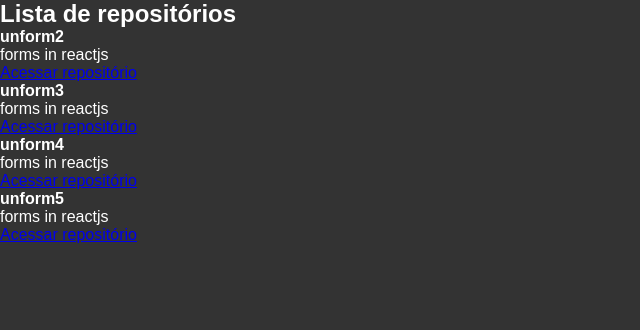
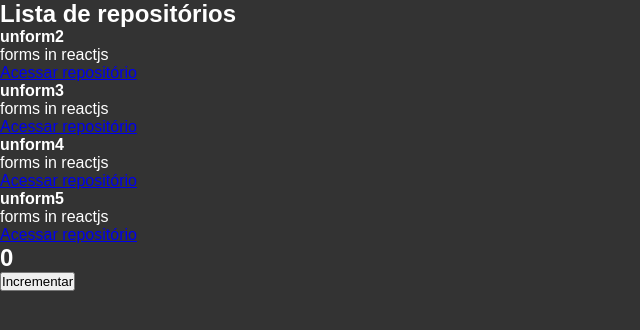
Before and after one commit to gabrieljony/curso-ignite, a React app in the folder reactjs/01-github-explore/: page / in a window 1280 px wide. Shown: the top 330 px of the page, without its empty margins (0-640 px from the left). Built offline with nearby package versions, Linux system fonts and the light colour scheme.

Commit message:
03 - Estado do componente

```diff
--- a/reactjs/01-github-explore/src/App.jsx
+++ b/reactjs/01-github-explore/src/App.jsx
@@ -1,8 +1,14 @@
 import { RepositoryList } from './components/RepositoryList';
+import { Counter } from './components/Counter';
 import './styles/global.scss';
 
 export function App() {
     // throw new Error('Eita Giovanna, o forninho caiu.')
 
-    return <RepositoryList />
+    return (
+        <>
+            <RepositoryList />
+            <Counter />
+        </>
+    )
 }
--- /dev/null
+++ b/reactjs/01-github-explore/src/components/Counter.jsx
@@ -0,0 +1,22 @@
+import React from 'react'
+import { useState } from 'react'
+
+// Toda função do react que começar com use, Ex. useState, chamamos ela de hook ou gancho
+
+export function Counter(props) {
+    // let -> let it change, que quer dizer deixe isso mudar
+    let [counter, setCounter] = useState(0);
+
+    function increment() {
+        counter += 1;
+        setCounter(counter);
+        console.log('increment', setCounter(counter))
+    }
+
+    return (
+        <div>
+            <h2>{counter}</h2>
+            <button type="button" onClick={increment}>Incrementar</button>
+        </div>
+    )
+}
```
